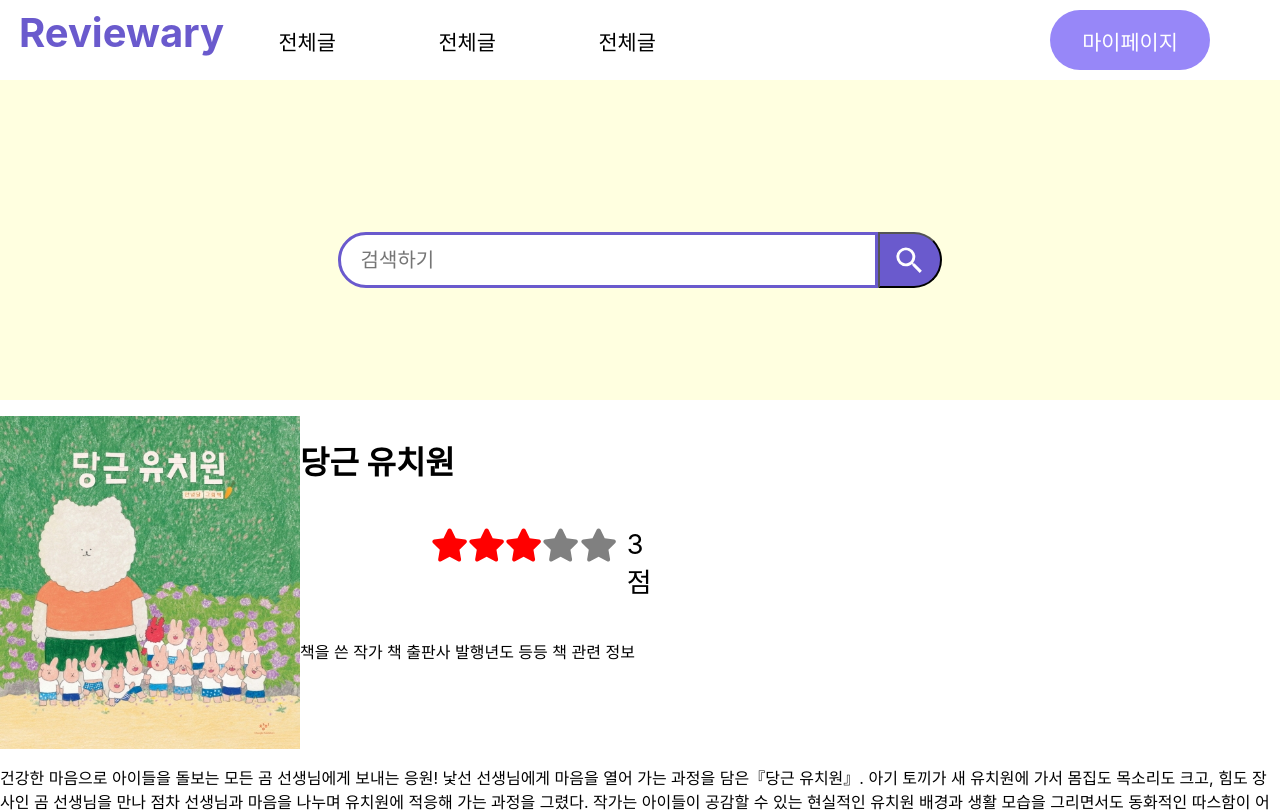
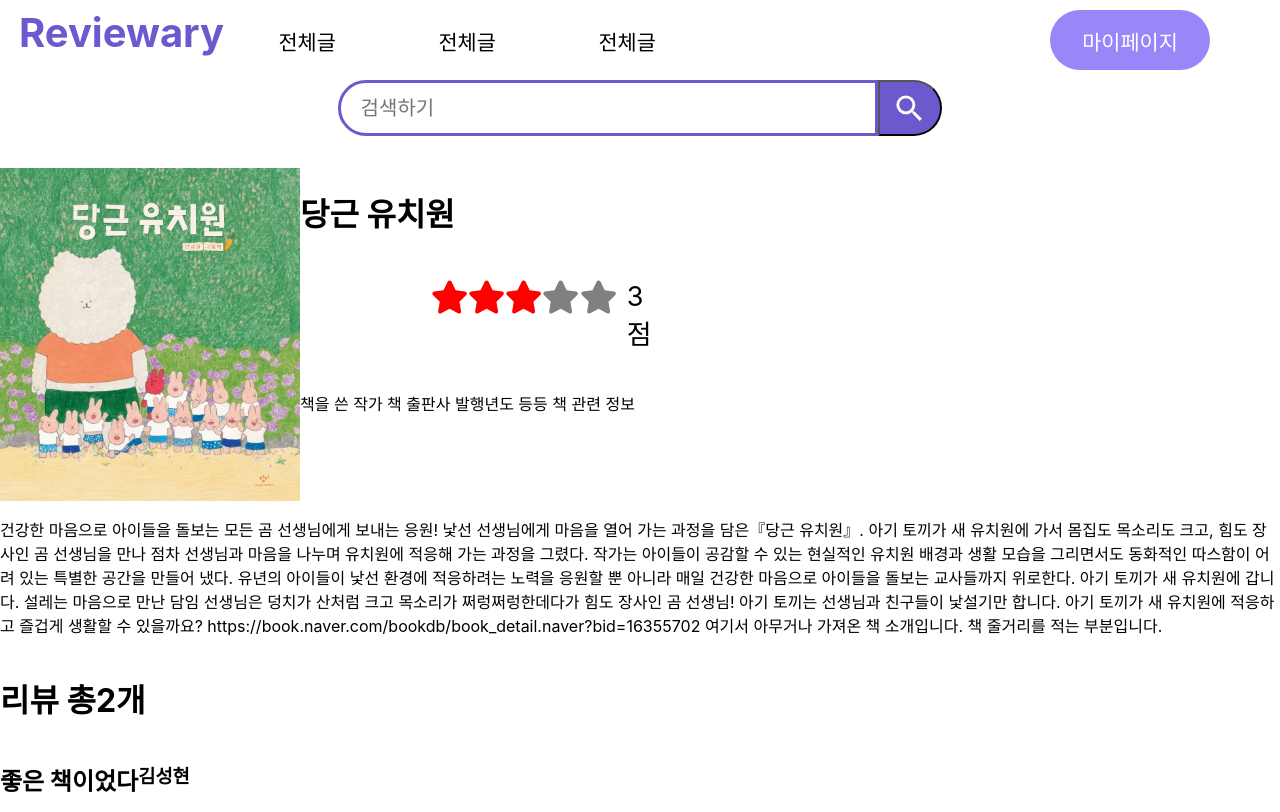
Before and after one commit to witch-factory/book-community, a React (Create React App) app in the folder client/: page /bookInfo in a window 1280 px wide. Shown: the top 812 px of the page. Built offline with nearby package versions, Linux system fonts and the light colour scheme.

Commit message:
검색창을 배경과 검색 박스로 분리

```diff
--- a/client/src/BookInfoPage.js
+++ b/client/src/BookInfoPage.js
@@ -1,5 +1,6 @@
 import React from 'react';
 import { nanoid } from 'nanoid';
+import styled from 'styled-components';
 import VerticalContainer from './common/VerticalContainer';
 import PageHeader from './common/PageHeader';
 import SearchBox from './common/SearchBox';
@@ -93,11 +94,19 @@ function BookReviewBox({ reviewList }) {
   );
 }
 
+const TempContainer = styled.div`
+  width: 100%;
+  display: flex;
+  justify-content: center;
+`;
+
 function BookInfoPage() {
   return (
     <VerticalContainer>
       <PageHeader />
-      <SearchBox />
+      <TempContainer>
+        <SearchBox />
+      </TempContainer>
       <BookInfoBox bookTitle="당근 유치원" coverImg={carrot} />
       <BookReviewBox reviewList={bookReviewList} />
       <PageFooter />
--- a/client/src/MainPage.js
+++ b/client/src/MainPage.js
@@ -6,7 +6,7 @@ import book3 from './image/book3.jpg';
 import book4 from './image/book4.jpg';
 import book5 from './image/book5.jpg';
 import SlideMenu from './common/SlideMenu';
-import SearchBox from './common/SearchBox';
+import MainPageSearchBox from './common/MainPageSearchBox';
 import VerticalContainer from './common/VerticalContainer';
 import SmallGroupSummary from './SmallGroupSummary';
 import PageFooter from './common/PageFooter';
@@ -27,7 +27,7 @@ function MainPage() {
 
       <PageHeader />
 
-      <SearchBox
+      <MainPageSearchBox
         mainPhrase="원하는 것을 검색해 보세요
         책, 서평, 소모임, 책에 관련된 모든 것이 있답니다"
         subPhrase="원하는 게 딱히 없다면 추천해 드릴 수도 있어요!"
--- /dev/null
+++ b/client/src/common/MainPageSearchBox.js
@@ -0,0 +1,43 @@
+import styled from 'styled-components';
+import SearchBox from './SearchBox';
+
+const SearchEngineContainer = styled.div`
+  margin-bottom:1rem;
+  width:100%;
+  height:40vh;
+  display: flex;
+  flex-direction: column;
+  justify-content: center;
+  align-items: center;
+  background: lightyellow;
+`;
+
+const SearchEngineMainPhrase = styled.h1`
+  font-size:3vh;
+  margin:0;
+  margin-top:2rem;
+  white-space: pre-wrap;
+  text-align: center;
+`;
+
+const SearchEngineSubPhrase = styled.h2`
+  font-size:2vh;
+  margin-top:1.5rem;
+  margin-bottom:1rem;
+`;
+
+function MainPageSearchBox({ mainPhrase, subPhrase }) {
+  return (
+    <SearchEngineContainer>
+      <SearchEngineMainPhrase>
+        {mainPhrase}
+      </SearchEngineMainPhrase>
+      <SearchEngineSubPhrase>
+        {subPhrase}
+      </SearchEngineSubPhrase>
+      <SearchBox />
+    </SearchEngineContainer>
+  );
+}
+
+export default MainPageSearchBox;
--- a/client/src/common/SearchBox.js
+++ b/client/src/common/SearchBox.js
@@ -1,30 +1,5 @@
 import styled from 'styled-components';
 import { MdSearch } from 'react-icons/md';
-
-const SearchEngineContainer = styled.div`
-  margin-bottom:1rem;
-  width:100%;
-  height:40vh;
-  display: flex;
-  flex-direction: column;
-  justify-content: center;
-  align-items: center;
-  background: lightyellow;
-`;
-
-const SearchEngineMainPhrase = styled.h1`
-  font-size:3vh;
-  margin:0;
-  margin-top:2rem;
-  white-space: pre-wrap;
-  text-align: center;
-`;
-
-const SearchEngineSubPhrase = styled.h2`
-  font-size:2vh;
-  margin-top:1.5rem;
-  margin-bottom:1rem;
-`;
 
 const SearchBoxContainer = styled.div`
   display: flex;
@@ -65,20 +40,12 @@ function SearchBoxSearchButton() {
   );
 }
 
-function SearchBox({ mainPhrase, subPhrase }) {
+function SearchBox() {
   return (
-    <SearchEngineContainer>
-      <SearchEngineMainPhrase>
-        {mainPhrase}
-      </SearchEngineMainPhrase>
-      <SearchEngineSubPhrase>
-        {subPhrase}
-      </SearchEngineSubPhrase>
-      <SearchBoxContainer>
-        <SearchTextBox placeholder="검색하기" />
-        <SearchBoxSearchButton />
-      </SearchBoxContainer>
-    </SearchEngineContainer>
+    <SearchBoxContainer>
+      <SearchTextBox placeholder="검색하기" />
+      <SearchBoxSearchButton />
+    </SearchBoxContainer>
   );
 }
 
```
